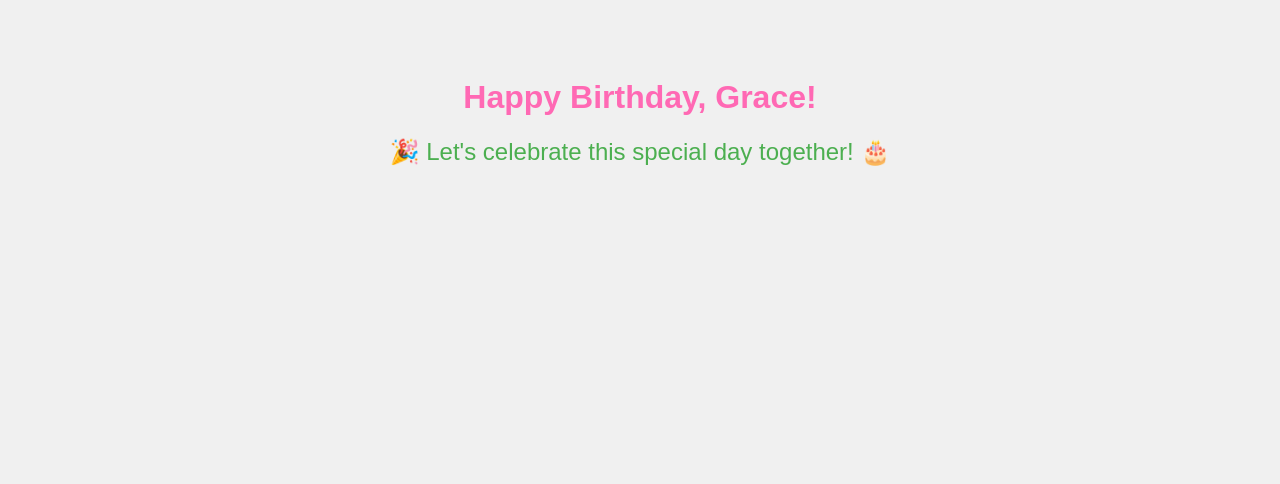
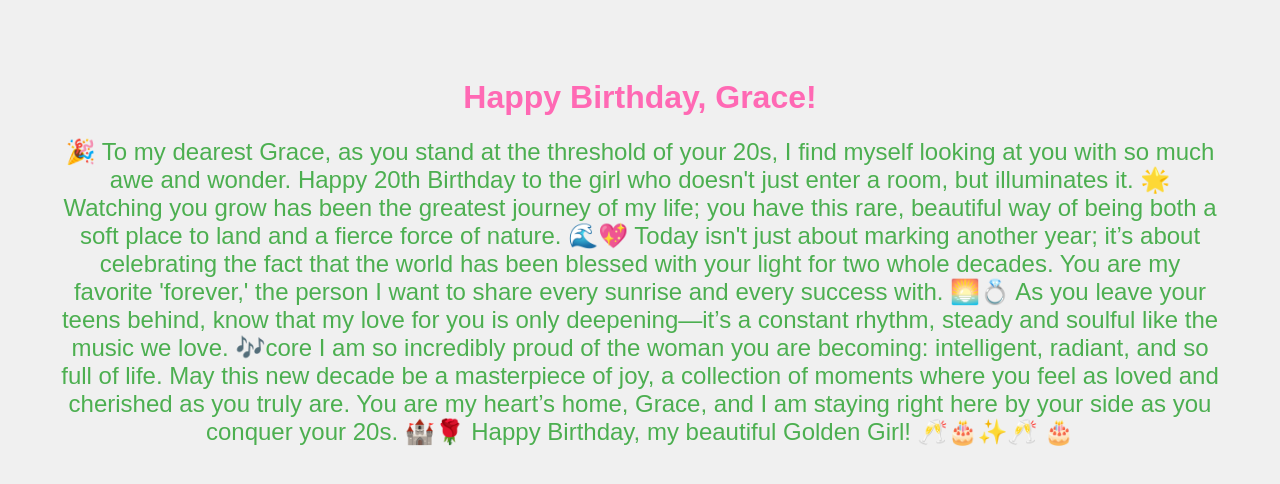
Before and after one commit to amsta257/Birthday-surprise, a plain HTML site: page index.html in a window 1280 px wide. Drawn offline with Linux system fonts and the light colour scheme.

Commit message:
Revise birthday message for Grace's 20th celebration
Updated birthday message for Grace to include a heartfelt tribute as she turns 20.

```diff
--- a/index.html
+++ b/index.html
@@ -23,7 +23,7 @@
 <body>
     <h1>Happy Birthday, Grace!</h1>
     <div class="celebration">
-        🎉 Let's celebrate this special day together! 🎂
+        🎉 To my dearest Grace, as you stand at the threshold of your 20s, I find myself looking at you with so much awe and wonder. Happy 20th Birthday to the girl who doesn't just enter a room, but illuminates it. 🌟 Watching you grow has been the greatest journey of my life; you have this rare, beautiful way of being both a soft place to land and a fierce force of nature. 🌊💖 Today isn't just about marking another year; it’s about celebrating the fact that the world has been blessed with your light for two whole decades. You are my favorite 'forever,' the person I want to share every sunrise and every success with. 🌅💍 As you leave your teens behind, know that my love for you is only deepening—it’s a constant rhythm, steady and soulful like the music we love. 🎶core I am so incredibly proud of the woman you are becoming: intelligent, radiant, and so full of life. May this new decade be a masterpiece of joy, a collection of moments where you feel as loved and cherished as you truly are. You are my heart’s home, Grace, and I am staying right here by your side as you conquer your 20s. 🏰🌹 Happy Birthday, my beautiful Golden Girl! 🥂🎂✨🥂 🎂
     </div>
 </body>
 </html>
```
